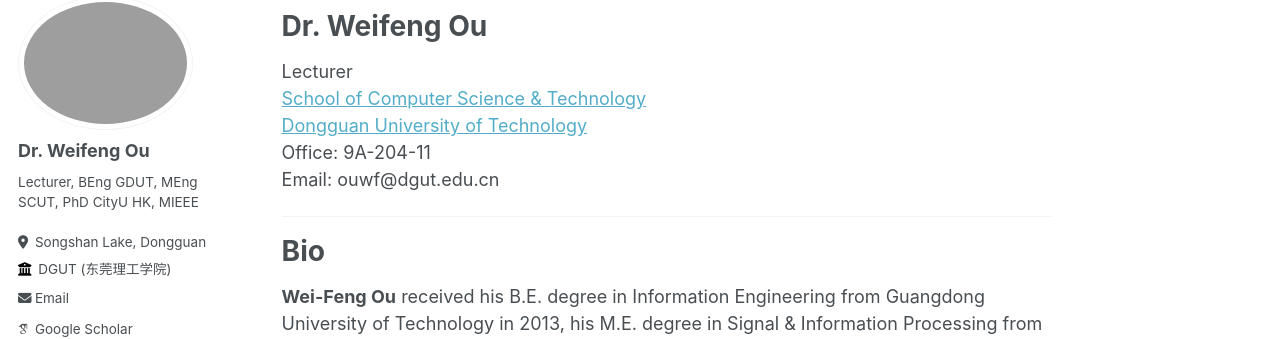
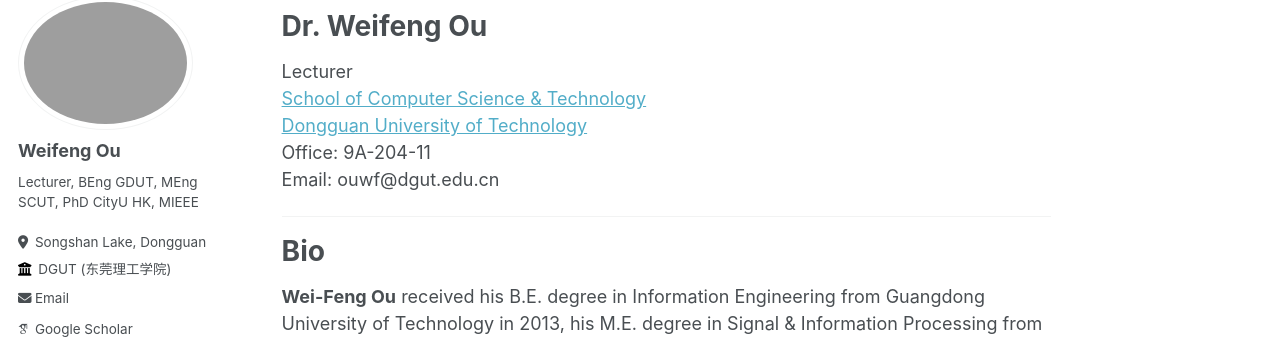
Before and after one commit to ouwf/ouwf.github.io, a Jekyll site: the page built from _pages/about.md, in a window 1280 px wide. Shown: the part 110-449 px from the top of the page. Built offline with Jekyll 4.4.1, drawn with Linux system fonts in a browser that asks for light colours; some web fonts are replaced.

```diff
--- a/_config.yml
+++ b/_config.yml
@@ -22,7 +22,7 @@ repository               : "ouwf/ouwf.github.io"
 author:
   # Biographic information
   avatar           : "ouwf_7_1.PNG"
-  name             : "Dr. Weifeng Ou"
+  name             : "Weifeng Ou"
   pronouns         : # example: "she/her"
   bio              : "Lecturer, BEng GDUT, MEng SCUT, PhD CityU HK, MIEEE"
   location         : "Songshan Lake, Dongguan"
```
